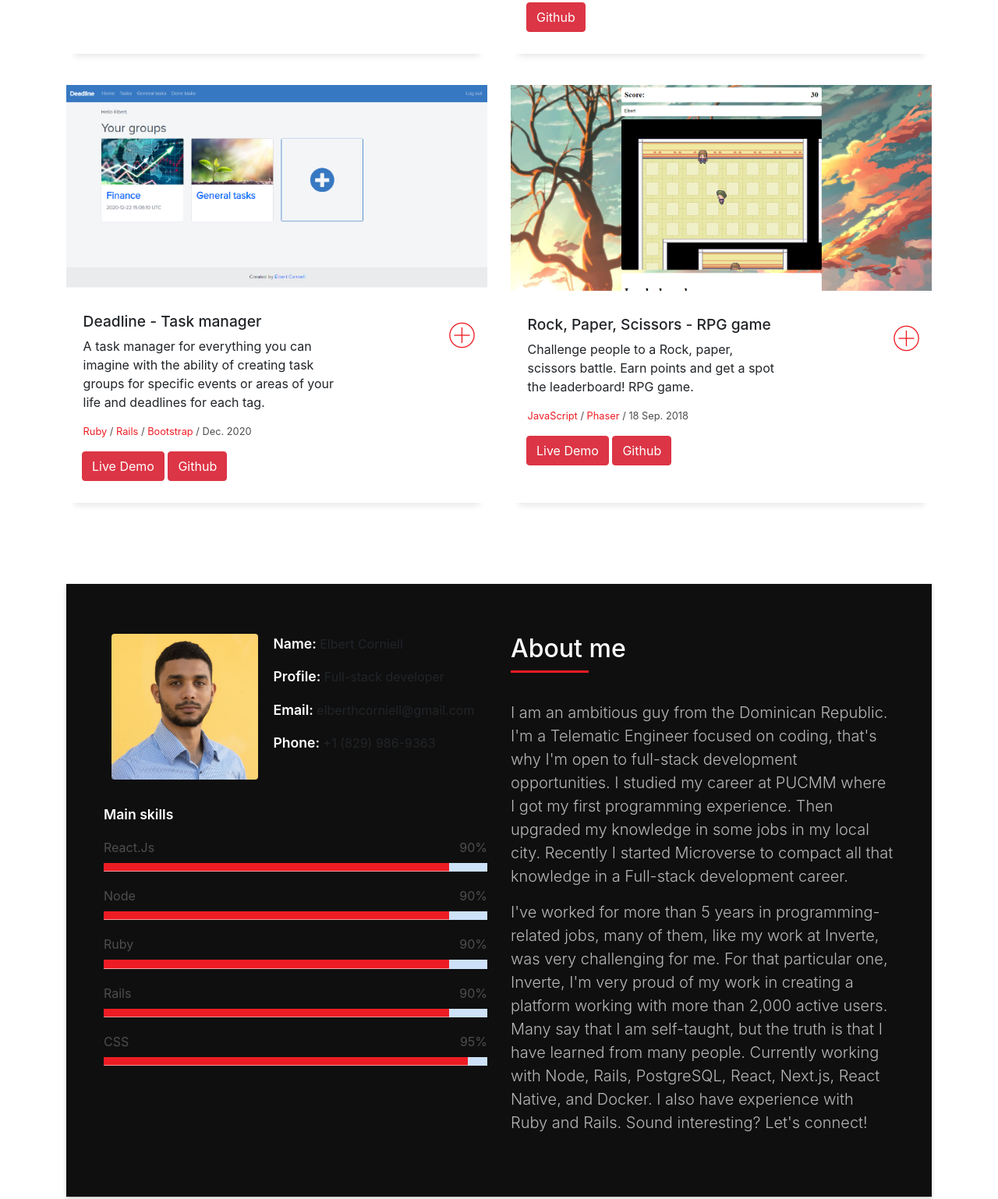
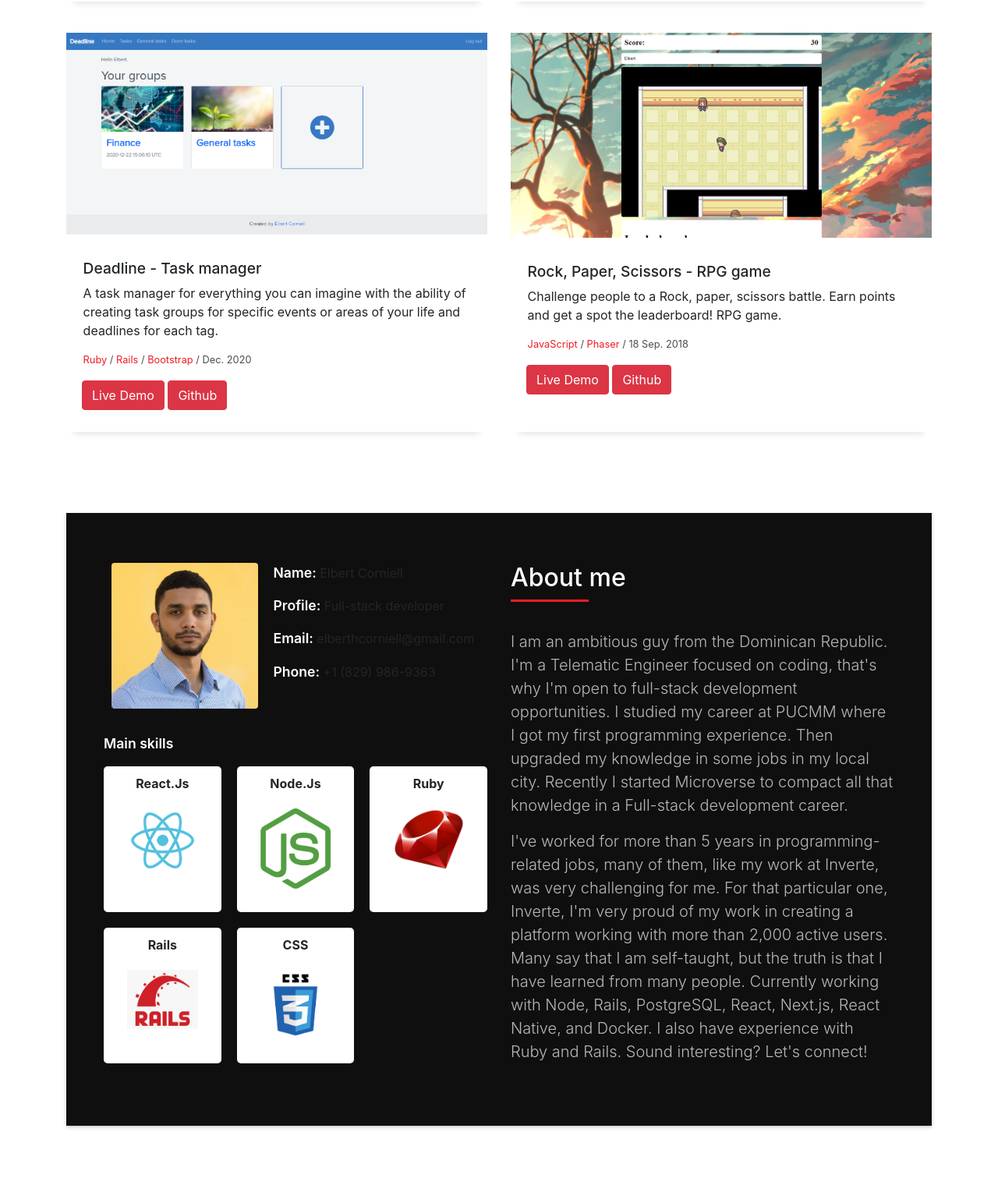
Before and after one commit to elberthcorniell/elberthcorniell, a website with bundled scripts: page index.html in a window 1280 px wide. Shown: the part 1694-3232 px from the top of the page at 78% size. Built offline with nearby package versions, Linux system fonts and the light colour scheme; a web font is replaced by a local one.

Commit message:
Skills logos added

```diff
--- a/css/style.css
+++ b/css/style.css
@@ -1267,6 +1267,28 @@ a > i {
   padding: 0 10px;
 }
 
+.skill-logo-container {
+  display: grid;
+  grid-template-columns: 1fr 1fr 1fr;
+  column-gap: 20px;
+  row-gap: 20px;
+}
+
+.skill-logo {
+  background-color: white;
+  border-radius: 5px;
+  padding: 10px;
+  position: relative;
+  text-align: center;
+}
+
+.skill-logo > img {
+  width: calc(100% - 40px);
+  margin: 20px 0;
+  text-align: center;
+
+}
+
 @media (min-width: 992px) {
   .testimonial-box .description {
     padding: 0 8rem;
--- a/index.html
+++ b/index.html
@@ -67,9 +67,9 @@
           <p class="intro-subtitle"><span class="text-slider-items">Full Stack,React,React Native,Node,Ruby on
               Rails</span><strong class="text-slider"></strong>Developer</p>
           <div style="margin-top: 120px;">
-            <a  target="_blank" href="https://linkedin.com/in/elberthcorniell"><i class="fab fa-linkedin-in"></i></a>
-            <a  target="_blank" href="https://github.com/elberthcorniell"><i class="fab fa-github"></i></a>
-            <a  target="_blank" href="https://angel.co/u/elberthcorniell"><i class="fab fa-angellist"></i></a>
+            <a target="_blank" href="https://linkedin.com/in/elberthcorniell"><i class="fab fa-linkedin-in"></i></a>
+            <a target="_blank" href="https://github.com/elberthcorniell"><i class="fab fa-github"></i></a>
+            <a target="_blank" href="https://angel.co/u/elberthcorniell"><i class="fab fa-angellist"></i></a>
           </div>
         </div>
       </div>
@@ -103,7 +103,7 @@
             </div>
             <div class="work-content">
               <div class="row">
-                <div class="col-sm-8">
+                <div class="col">
                   <h2 class="w-title">Inverte - Cryptocurrency platform</h2>
                   <p>A cryptocurrency platform with more than 2,000 active users
                     It gives customers some cryptocurrency financial services in a simple and easy way.</p>
@@ -113,15 +113,11 @@
                       class="w-ctegory">Cryptocurrency</span> <span class="w-date">2018 - to date</span>
                   </div>
                 </div>
-                <div class="col-sm-4">
-                  <div class="w-like">
-                    <span class="ion-ios-plus-outline"></span>
-                  </div>
-                </div>
+
               </div>
             </div>
             <div style="padding: 0 0 20px 20px;">
-              <a  target="_blank" href="https://inverte.io" class="btn btn-danger">Live Project</a>
+              <a target="_blank" href="https://inverte.io" class="btn btn-danger">Live Project</a>
             </div>
           </div>
         </div>
@@ -132,7 +128,7 @@
             </div>
             <div class="work-content">
               <div class="row">
-                <div class="col-sm-8">
+                <div class="col">
                   <h2 class="w-title">Vlo Parking - Valet parking</h2>
                   <p>
                     A project for giving security and simplify the Valet Parking services with live tracking and
@@ -144,15 +140,11 @@
                     <span class="w-ctegory">Lora-wan</span> / <span class="w-date">Aug. 2020</span>
                   </div>
                 </div>
-                <div class="col-sm-4">
-                  <div class="w-like">
-                    <span class="ion-ios-plus-outline"></span>
-                  </div>
-                </div>
+
               </div>
             </div>
             <div style="padding: 0 0 20px 20px;">
-              <a  target="_blank" href="https://github.com/elberthcorniell/vloparking" class="btn btn-danger">Github</a>
+              <a target="_blank" href="https://github.com/elberthcorniell/vloparking" class="btn btn-danger">Github</a>
             </div>
           </div>
         </div>
@@ -163,7 +155,7 @@
             </div>
             <div class="work-content">
               <div class="row">
-                <div class="col-sm-8">
+                <div class="col">
                   <h2 class="w-title">Deadline - Task manager</h2>
                   A task manager for everything you can imagine with the ability of creating task groups for specific
                   events or areas of your life and deadlines for each tag.
@@ -174,16 +166,13 @@
                     <span class="w-date">Dec. 2020</span>
                   </div>
                 </div>
-                <div class="col-sm-4">
-                  <div class="w-like">
-                    <span class="ion-ios-plus-outline"></span>
-                  </div>
-                </div>
+
               </div>
             </div>
             <div style="padding: 0 0 20px 20px;">
-              <a  target="_blank" href="https://quiet-falls-29973.herokuapp.com/" class="btn btn-danger">Live Demo</a>
-              <a  target="_blank" href="https://github.com/elberthcorniell/task-manager-ror" class="btn btn-danger">Github</a>
+              <a target="_blank" href="https://quiet-falls-29973.herokuapp.com/" class="btn btn-danger">Live Demo</a>
+              <a target="_blank" href="https://github.com/elberthcorniell/task-manager-ror"
+                class="btn btn-danger">Github</a>
             </div>
           </div>
         </div>
@@ -194,7 +183,7 @@
             </div>
             <div class="work-content">
               <div class="row">
-                <div class="col-sm-8">
+                <div class="col">
                   <h2 class="w-title">Rock, Paper, Scissors - RPG game</h2>
                   <p>Challenge people to a Rock, paper, scissors battle. Earn points and get a spot the leaderboard!
                     RPG game.</p>
@@ -204,17 +193,15 @@
                     <span class="w-date">18 Sep. 2018</span>
                   </div>
                 </div>
-                <div class="col-sm-4">
-                  <div class="w-like">
-                    <span class="ion-ios-plus-outline"></span>
-                  </div>
-                </div>
+
               </div>
             </div>
             <div style="padding: 0 0 20px 20px;">
-              <a  target="_blank" href="https://raw.githack.com/elberthcorniell/rock-paper-scissor-js/game-creation/dist/index.html"
+              <a target="_blank"
+                href="https://raw.githack.com/elberthcorniell/rock-paper-scissor-js/game-creation/dist/index.html"
                 class="btn btn-danger">Live Demo</a>
-              <a  target="_blank" href="https://github.com/elberthcorniell/rock-paper-scissor-js" class="btn btn-danger">Github</a>
+              <a target="_blank" href="https://github.com/elberthcorniell/rock-paper-scissor-js"
+                class="btn btn-danger">Github</a>
             </div>
           </div>
         </div>
@@ -247,30 +234,31 @@
                 </div>
                 <div class="skill-mf">
                   <p class="title-s" style="color: white;">Main skills</p>
-                  <span>React.Js</span> <span class="pull-right">90%</span>
-                  <div class="progress">
-                    <div class="progress-bar" role="progressbar" style="width: 90%;" aria-valuenow="90"
-                      aria-valuemin="0" aria-valuemax="100"></div>
-                  </div>
-                  <span>Node</span> <span class="pull-right">90%</span>
-                  <div class="progress">
-                    <div class="progress-bar" role="progressbar" style="width: 90%" aria-valuenow="90" aria-valuemin="0"
-                      aria-valuemax="100"></div>
-                  </div>
-                  <span>Ruby</span> <span class="pull-right">90%</span>
-                  <div class="progress">
-                    <div class="progress-bar" role="progressbar" style="width: 90%" aria-valuenow="90" aria-valuemin="0"
-                      aria-valuemax="100"></div>
-                  </div>
-                  <span>Rails</span> <span class="pull-right">90%</span>
-                  <div class="progress">
-                    <div class="progress-bar" role="progressbar" style="width: 90%" aria-valuenow="90" aria-valuemin="0"
-                      aria-valuemax="100"></div>
-                  </div>
-                  <span>CSS</span> <span class="pull-right">95%</span>
-                  <div class="progress">
-                    <div class="progress-bar" role="progressbar" style="width: 95%" aria-valuenow="95" aria-valuemin="0"
-                      aria-valuemax="100"></div>
+                  <div class="skill-logo-container">
+                    <div class="skill-logo">
+                      <strong>React.Js</strong><br>
+                      <img src="img/react.png" />
+                    </div>
+
+                    <div class="skill-logo">
+                      <strong>Node.Js</strong><br>
+                      <img src="img/node.png" />
+                    </div>
+
+                    <div class="skill-logo">
+                      <strong>Ruby</strong><br>
+                      <img src="img/ruby.png" />
+                    </div>
+
+                    <div class="skill-logo">
+                      <strong>Rails</strong><br>
+                      <img src="img/rails.png" />
+                    </div>
+
+                    <div class="skill-logo">
+                      <strong>CSS</strong><br>
+                      <img src="img/css.png" />
+                    </div>
                   </div>
                 </div>
               </div>
@@ -487,9 +475,10 @@
                     </ul>
                   </div>
                   <div class="socials">
-                    <a  target="_blank" href="https://linkedin.com/in/elberthcorniell"><i class="fab fa-linkedin-in"></i></a>
-                    <a  target="_blank" href="https://github.com/elberthcorniell"><i class="fab fa-github"></i></a>
-                    <a  target="_blank" href="https://angel.co/u/elberthcorniell"><i class="fab fa-angellist"></i></a>
+                    <a target="_blank" href="https://linkedin.com/in/elberthcorniell"><i
+                        class="fab fa-linkedin-in"></i></a>
+                    <a target="_blank" href="https://github.com/elberthcorniell"><i class="fab fa-github"></i></a>
+                    <a target="_blank" href="https://angel.co/u/elberthcorniell"><i class="fab fa-angellist"></i></a>
                   </div>
                 </div>
               </div>
@@ -502,9 +491,9 @@
   <footer>
     <div style="padding: 20px;">
       <div>
-        <a  target="_blank" href="https://linkedin.com/in/elberthcorniell"><i class="fab fa-linkedin-in"></i></a>
-        <a  target="_blank" href="https://github.com/elberthcorniell"><i class="fab fa-github"></i></a>
-        <a  target="_blank" href="https://angel.co/u/elberthcorniell"><i class="fab fa-angellist"></i></a>
+        <a target="_blank" href="https://linkedin.com/in/elberthcorniell"><i class="fab fa-linkedin-in"></i></a>
+        <a target="_blank" href="https://github.com/elberthcorniell"><i class="fab fa-github"></i></a>
+        <a target="_blank" href="https://angel.co/u/elberthcorniell"><i class="fab fa-angellist"></i></a>
       </div>
       <hr>
       <em>Created by Elbert Corniell </em>
```
Also changed, not shown: img/css.png (added), img/node.png (added), img/rails.png (added), img/react.png (added), img/ruby.png (added).
